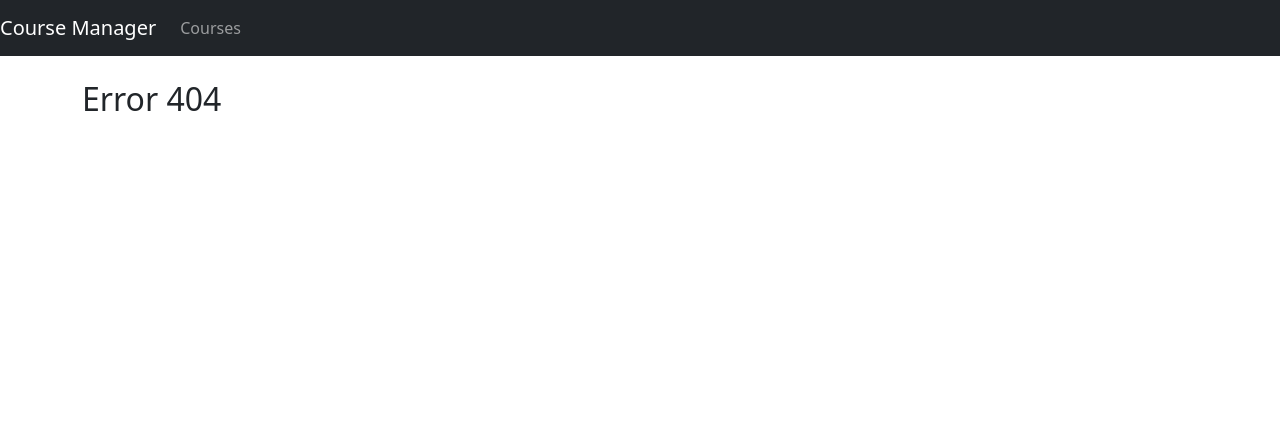
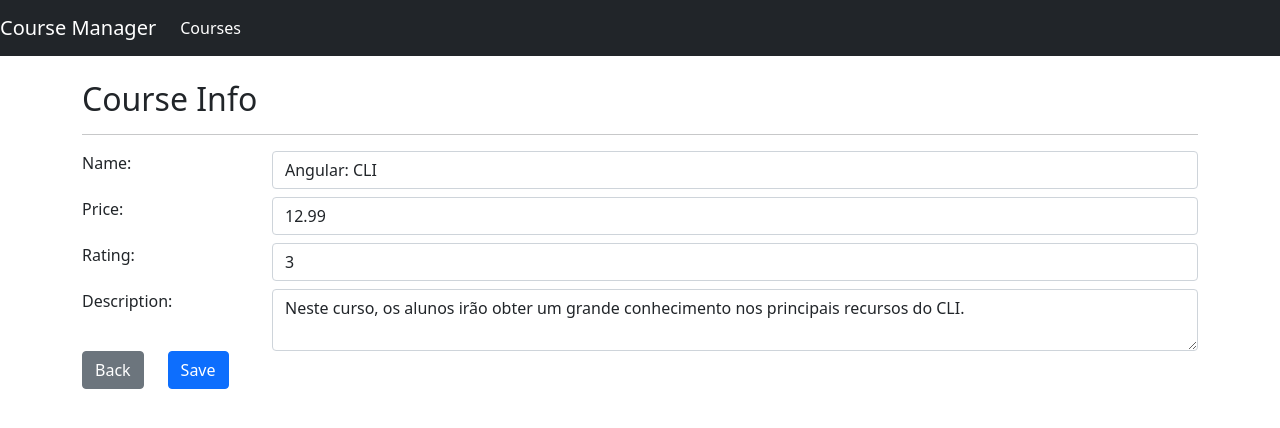
Before and after one commit to isaaclyra132/course-manager, an Angular app: page /courses/info/1 in a window 1280 px wide. Before the commit this address had no page. Shown: the top 428 px of the page. Built offline with nearby package versions, Linux system fonts and the light colour scheme.

Commit message:
adicionado botão e tela de edicao

```diff
--- a/angular.json
+++ b/angular.json
@@ -103,5 +103,8 @@
         }
       }
     }
+  },
+  "cli": {
+    "analytics": "4e5f1cbb-82e2-4038-81d9-f22df7271f41"
   }
 }
--- /dev/null
+++ b/src/app/courses/course-info.component.html
@@ -0,0 +1,61 @@
+<h2>Course Info</h2>
+
+<hr/>
+
+<form #courseForm="ngForm">
+  <div class="form-group row">
+    <label class="col-sm-2 col-from-label">Name:</label>
+
+    <div class="col-sm-10">
+      <input [(ngModel)]="course.name" required name="name" #courseName="ngModel" [ngClass]="{'is-invalid': courseName.invalid}" class="form-control">
+
+      <div class="invalid-feedback">
+        <span>Course name is required</span>
+      </div>
+    </div>
+  </div>
+
+  <div class="form-group row mt-2">
+    <label class="col-sm-2 col-from-label">Price:</label>
+
+    <div class="col-sm-10">
+      <input [(ngModel)]="course.price" required name="price" #coursePrice="ngModel" type="number" [ngClass]="{'is-invalid': coursePrice.invalid}" class="form-control">
+
+      <div class="invalid-feedback">
+        <span>Course price is required</span>
+      </div>
+    </div>
+  </div>
+
+  <div class="form-group row mt-2">
+    <label class="col-sm-2 col-from-label">Rating:</label>
+
+    <div class="col-sm-10">
+      <input [(ngModel)]="course.rating" required name="rating" #courseRating="ngModel" type="number" [ngClass]="{'is-invalid': courseRating.invalid}" class="form-control">
+
+      <div class="invalid-feedback">
+        <span>Course rating is required</span>
+      </div>
+    </div>
+  </div>
+
+  <div class="form-group row mt-2">
+    <label class="col-sm-2 col-from-label">Description:</label>
+
+    <div class="col-sm-10">
+      <textarea
+        [(ngModel)]="course.description" required name="description"
+        #courseDescription="ngModel" [ngClass]="{'is-invalid': courseDescription.invalid}"
+        class="form-control">
+      </textarea>
+
+      <div class="invalid-feedback">
+        <span>Course description is required</span>
+      </div>
+    </div>
+  </div>
+
+  <button [routerLink]="['/courses']" class="end btn btn-secondary me-4">Back</button>
+  <button [routerLink]="['/courses']" [disabled]="courseForm.invalid" (click)="save()" class="btn btn-primary">Save</button>
+
+</form>
--- /dev/null
+++ b/src/app/courses/course-info.component.ts
@@ -0,0 +1,22 @@
+import { Component, OnInit } from "@angular/core";
+import { ActivatedRoute } from "@angular/router";
+import { Course } from "./course";
+import { CourseService } from "./course.service";
+
+@Component({
+  templateUrl: './course-info.component.html'
+})
+export class CourseInfoComponent implements OnInit{
+  course = {} as Course;
+  // course: (Course | undefined);
+
+  constructor(private activatedRoute: ActivatedRoute, private courseService: CourseService) {}
+
+  save(): void {
+    this.courseService.save(this.course);
+  }
+
+  ngOnInit(): void {
+    this.course = this.courseService.retrieveById(Number(this.activatedRoute.snapshot.paramMap.get('id')));
+  }
+}
--- a/src/app/courses/course-list.component.html
+++ b/src/app/courses/course-list.component.html
@@ -29,7 +29,9 @@
             <td>
                 <app-star [rating]="course.rating"></app-star>
             </td>
-            <td></td>
+            <td>
+              <a [routerLink]="['/courses/info', course.id]" class="btn btn-primary">Edit</a>
+            </td>
         </tr>
     </tbody>
 </table>
--- a/src/app/courses/course.service.ts
+++ b/src/app/courses/course.service.ts
@@ -5,9 +5,22 @@ import { Course } from "./course";
   providedIn: 'root'
 })
 export class CourseService {
+
   retrieveAll(): Course[] {
     return COURSES;
   }
+
+  retrieveById(id: number): Course {
+    return COURSES.find((courseIterator: Course) => courseIterator.id === id) as Course;
+  }
+
+  save(course: Course): void {
+    if(course.id) {
+      const index = COURSES.findIndex((courseIterator: Course) => courseIterator.id === course.id);
+      COURSES[index] = course;
+    }
+  }
+
 }
 
 var COURSES: Course[] = [
--- a/src/app/nav-bar/nav-bar.component.html
+++ b/src/app/nav-bar/nav-bar.component.html
@@ -1,6 +1,6 @@
 
 <nav class="navbar navbar-expand-lg navbar-dark bg-dark">
-  <a href="#" class="navbar-brand">Course Manager</a>
+  <a [routerLink]="['/courses']" class="navbar-brand">Course Manager</a>
 
   <button class="navbar-toggler" type="button" data-toggle="collapse" data-target="#navbarSupportedContent"
       aria-controls="navbarSupportedContent" aria-expanded="false" aria-label="Toggle navigation">
@@ -10,7 +10,7 @@
   <div class="collapse navbar-collapse" id="navbarSupportedContent">
       <ul class="navbar-nav mr-auto">
           <li class="nav-item">
-              <a href="#" class="nav-link">Courses</a>
+              <a [routerLink]="['/courses']" routerLinkActive="active" class="nav-link">Courses</a>
           </li>
       </ul>
   </div>
```
Also changed, not shown: src/app/app.module.ts (+10 -4 lines), 1 other file (tests, documents, lock files or other folders).
